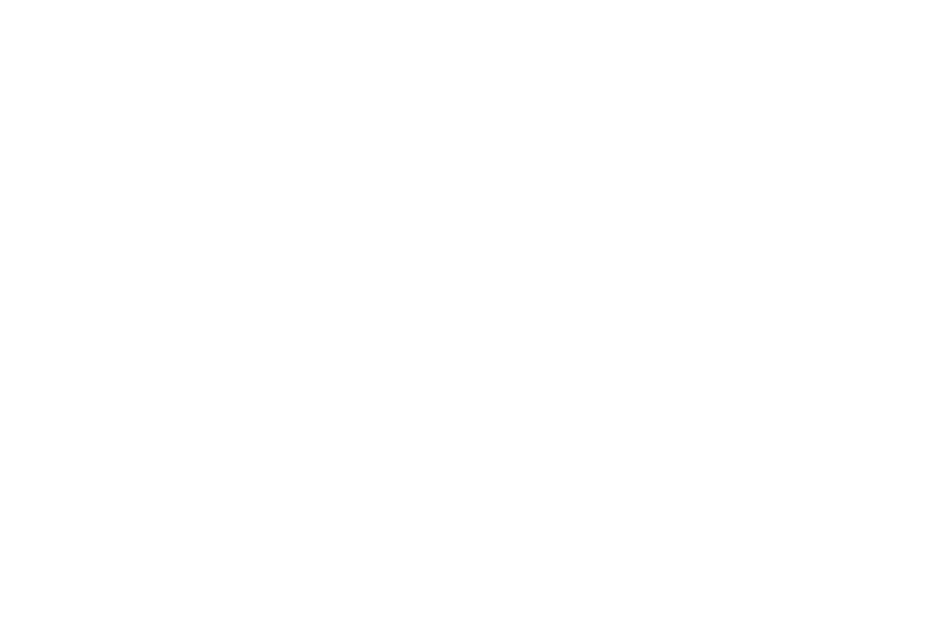
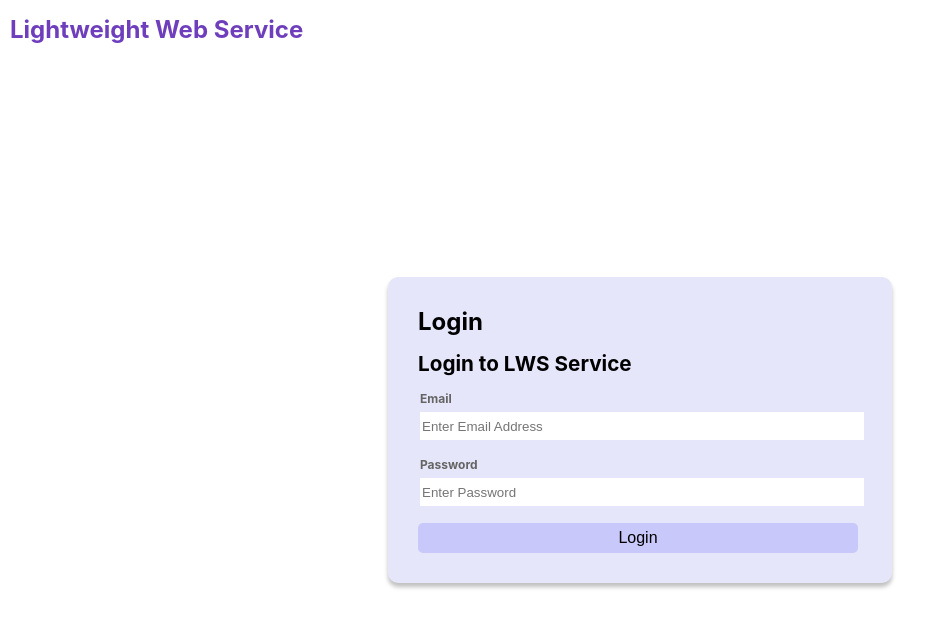
Before and after one commit to LightWebService-Deprecated/LWS-Client, a React (Create React App) app: page /account/login in a window 1280 px wide. Before the commit this address had no page. Shown: the top 628 px of the page, without its empty margins (0-946 px from the left). Built offline with nearby package versions, Linux system fonts and the light colour scheme.

Commit message:
Page: Create Login Page

```diff
--- a/src/App.tsx
+++ b/src/App.tsx
@@ -1,12 +1,14 @@
 import {BrowserRouter, Route, Routes} from "react-router-dom";
 import TestPage from "./pages/TestPage";
 import RegisterPage from "./pages/RegisterPage";
+import LoginPage from "./pages/LoginPage";
 
 function App() {
     return (
         <BrowserRouter>
             <Routes>
                 <Route path="/example" element={<TestPage/>}/>
+                <Route path="/account/login" element={<LoginPage/>}/>
                 <Route path="/account/register" element={<RegisterPage/>}/>
             </Routes>
         </BrowserRouter>
--- /dev/null
+++ b/src/pages/LoginPage.tsx
@@ -0,0 +1,45 @@
+import {Component} from "react";
+import './EmptyPage.css'
+import LwsHeader from "../components/LwsHeader";
+import LwsFragment from "../components/LwsFragment";
+import LwsInputField from "../components/LwsInputField";
+import LwsButton from "../components/LwsButton";
+
+class LoginPage extends Component {
+    render() {
+        return (
+            <div className={"EmptyPage"}>
+                <LwsHeader renderAccountInfo={false}/>
+                <div className="ContentPageWithoutSidebar">
+                    <LwsFragment>
+                        <div style={{fontSize: '24px', fontWeight: '700'}}>Login</div>
+                        <div style={{fontSize: '20.7px', fontWeight: '700'}}>Login to LWS Service</div>
+                        <form style={{
+                            display: 'inherit',
+                            flexDirection: 'inherit',
+                            gap: 'inherit'
+                        }}>
+                            <LwsInputField
+                                overrideableWidth={"440px"}
+                                inputDescription="Email"
+                                inputPlaceHolder="Enter Email Address"
+                                inputName="userEmail"
+                                inputType="email"
+                            />
+                            <LwsInputField
+                                overrideableWidth={"440px"}
+                                inputDescription="Password"
+                                inputPlaceHolder="Enter Password"
+                                inputName="userPassword"
+                                inputType="password"
+                            />
+                            <LwsButton title={"Login"} width={"440px"} type={"submit"}/>
+                        </form>
+                    </LwsFragment>
+                </div>
+            </div>
+        );
+    }
+}
+
+export default LoginPage;
```
